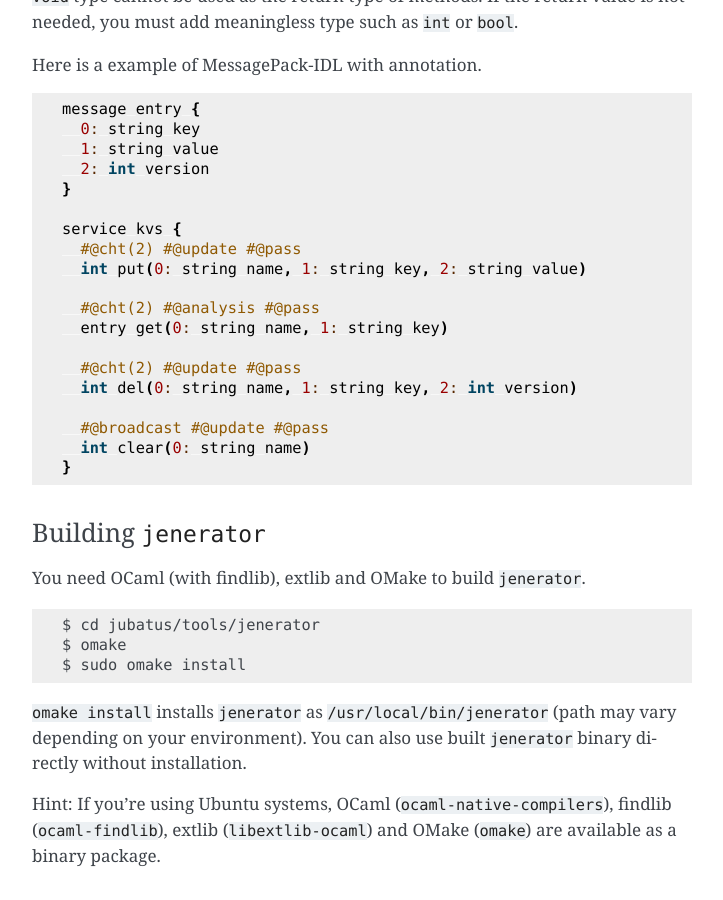
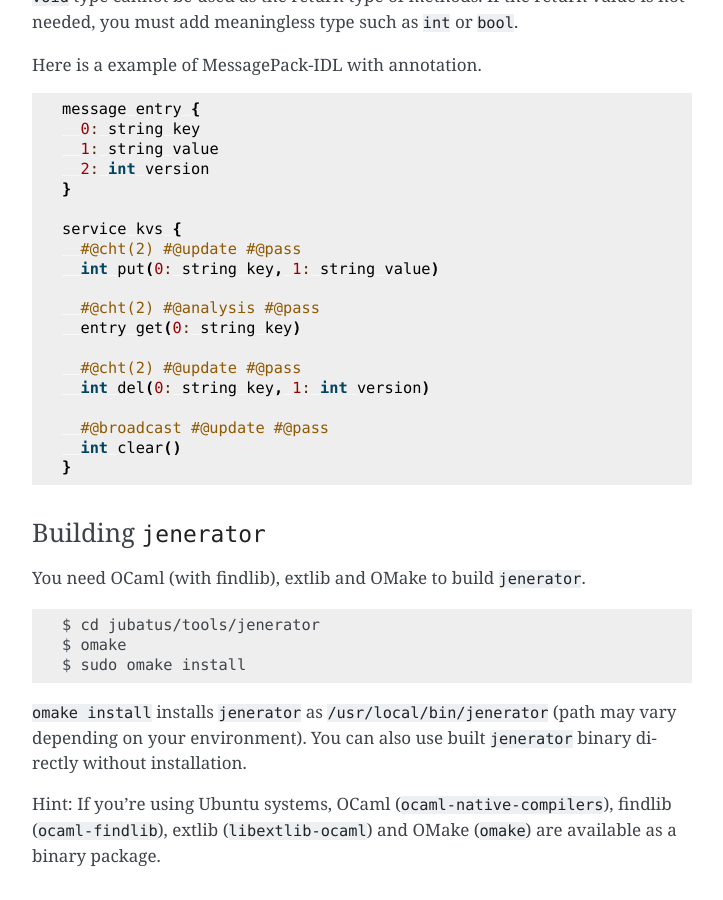
Before and after one commit to jubatus/website, a Sphinx documentation site: the page built from source/en/server.rst, in a window 1280 px wide and 900 px high, scrolled down 2196 px. Shown: the whole window, without its empty margins (388-1111 px from the left). Built offline with Sphinx 7.4.7, drawn with Linux system fonts in a browser that asks for light colours; the version number could not be read and is left out.

Commit message:
Remove unnecessary 'name' arguments.

```diff
--- a/source/en/server.rst
+++ b/source/en/server.rst
@@ -83,16 +83,16 @@ Here is a example of MessagePack-IDL with annotation.
 
   service kvs {
     #@cht(2) #@update #@pass
-    int put(0: string name, 1: string key, 2: string value)
+    int put(0: string key, 1: string value)
 
     #@cht(2) #@analysis #@pass
-    entry get(0: string name, 1: string key)
+    entry get(0: string key)
 
     #@cht(2) #@update #@pass
-    int del(0: string name, 1: string key, 2: int version)
+    int del(0: string key, 1: int version)
 
     #@broadcast #@update #@pass
-    int clear(0: string name)
+    int clear()
   }
 
 
```
Also changed, not shown: source/ja/server.rst (+4 -4 lines).
